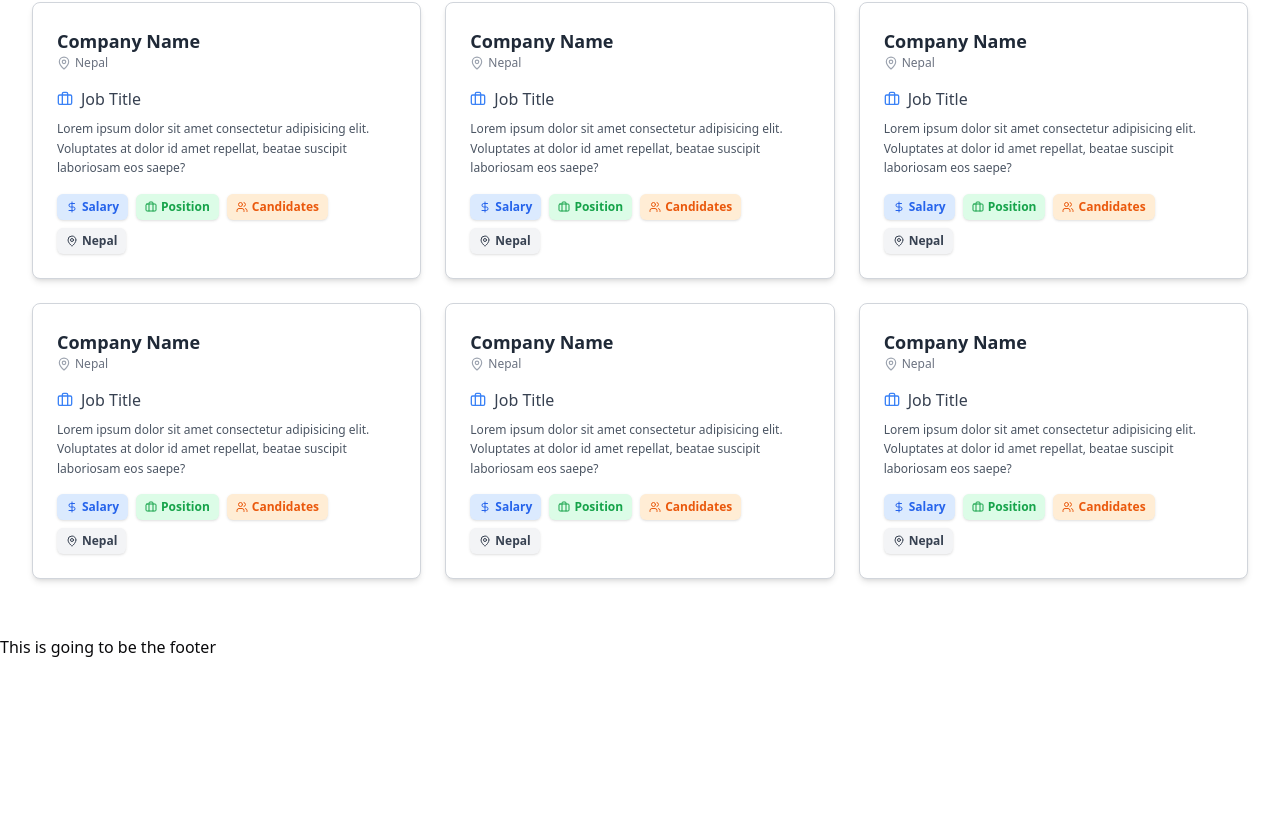
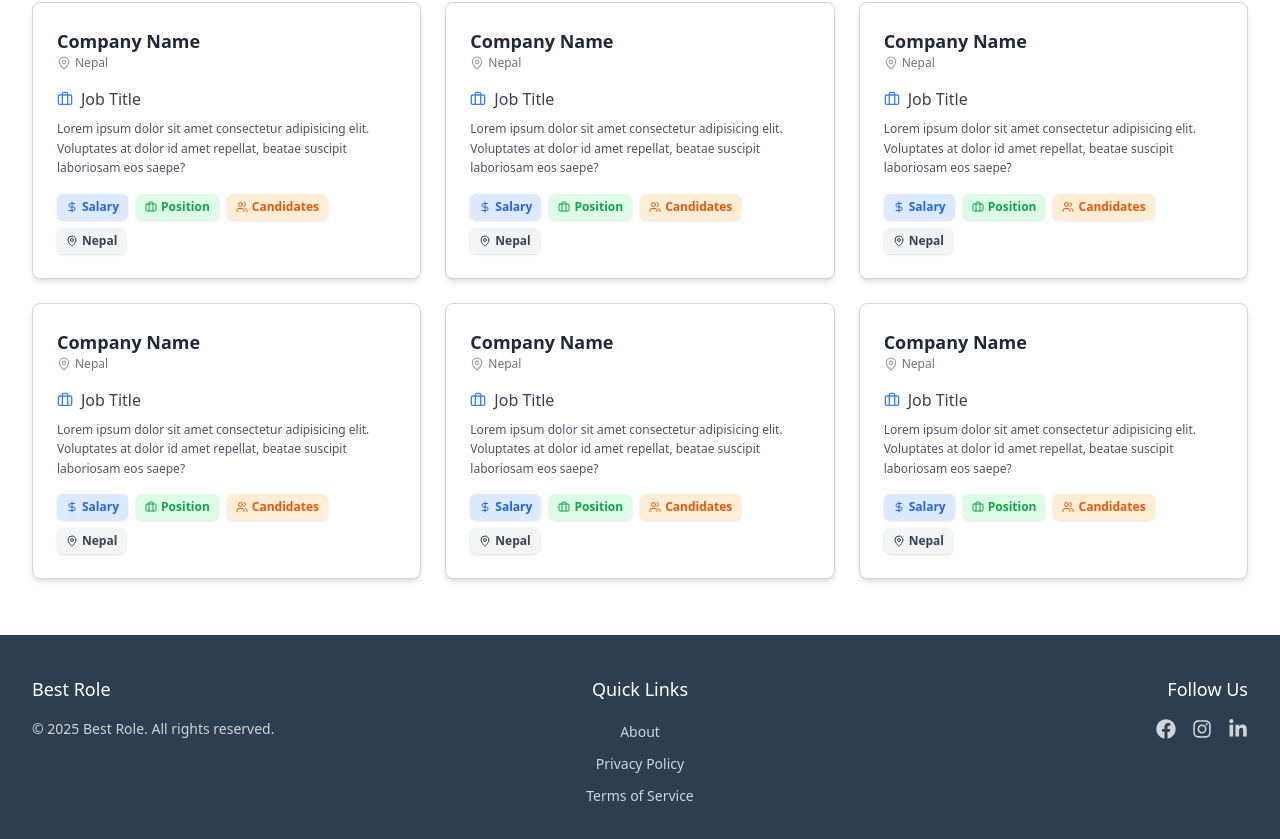
Before and after one commit to aryastha/Online-Job-Portal, a React (Vite) app in the folder Frontend/: page / in a window 1280 px wide. Shown: the part 782-1621 px from the top of the page. Before the commit the page ends 1441 px from the top, so only its background shows below. Built offline with nearby package versions, Linux system fonts and the light colour scheme.

Commit message:
git commit -m

```diff
--- a/Frontend/src/components/components_lite/Footer.jsx
+++ b/Frontend/src/components/components_lite/Footer.jsx
@@ -1,9 +1,80 @@
 import React from 'react'
-
+import { Link } from 'react-router-dom'
+import {FaFacebook, FaLinkedin, FaInstagram, FaLinkedinIn} from 'react-icons/fa';
 const Footer = () => {
   return (
-    <div>
-      This is going to be the footer
+    <div className="bg-[#2C3E50] text-white">
+        <div className="max-w-7xl mx-auto px-4 sm:px-6 lg:px-8 py-10">
+            {/* Footer */}
+            <div className="grid grid-cols-1 md:grid-cols-3 gap-8">
+                {/* Copyright Secvtion */}
+                <div className="text-center md:text-left">
+                    <h3 className="text-lg font-medium mb-4"> Best Role </h3>
+                    <p className="text-sm text-gray-300">
+                    © {new Date().getFullYear()} Best Role. All rights reserved. </p>
+
+                </div>
+
+                {/* Quick Links */}
+
+                <div className="text-center">
+                    <h3 className="text-lg font-medium mb-4"> Quick Links</h3>
+                    <ul className="space-y-2">
+                        <li>
+                            <Link to ="/about" className="text-sm text-gray-300 hover:text-white transition-duration-300">
+                            About
+                            </Link>
+                        </li>
+
+                        <li>
+                            <Link to ="/about" className="text-sm text-gray-300 hover:text-white transition-duration-300">
+                            Privacy Policy
+                            </Link>
+                        </li>
+
+                        <li>
+                            <Link to ="/about" className="text-sm text-gray-300 hover:text-white transition-duration-300">
+                            Terms of Service
+                            </Link>
+                        </li>
+                    </ul>
+                </div>
+
+                {/* Social Media Links */}
+                <div className="text-center md:text-right">
+                    <h3 className="text-lg font-medium mb-4">Follow Us</h3>
+                    <div className="flex justify-center md:justify-end and space-x-4">
+                        <a
+                        href="https://facebook.com"
+                        target="_blank"
+                        rel="noopener noreferrer"
+                        className='text-gray-300 hover:text-white transition-all duration-30'>
+                            <FaFacebook size={20} />
+                        </a>
+
+                        <a
+                        href="https://instagram.com"
+                        target="_blank"
+                        rel="noopener noreferrer"
+                        className='text-gray-300 hover:text-white transition-all duration-30'>
+                            <FaInstagram size={20} />
+                        </a>
+
+                        <a
+                        href="https://linkedin.com"
+                        target="_blank"
+                        rel="noopener noreferrer"
+                        className='text-gray-300 hover:text-white transition-all duration-30'>
+                            <FaLinkedinIn size={20} />
+                        </a>
+
+
+                    </div>
+                </div>
+
+            </div>
+        </div>
+
     </div>
   )
 }
```
Also changed, not shown: 1 other file (tests, documents, lock files or other folders).
